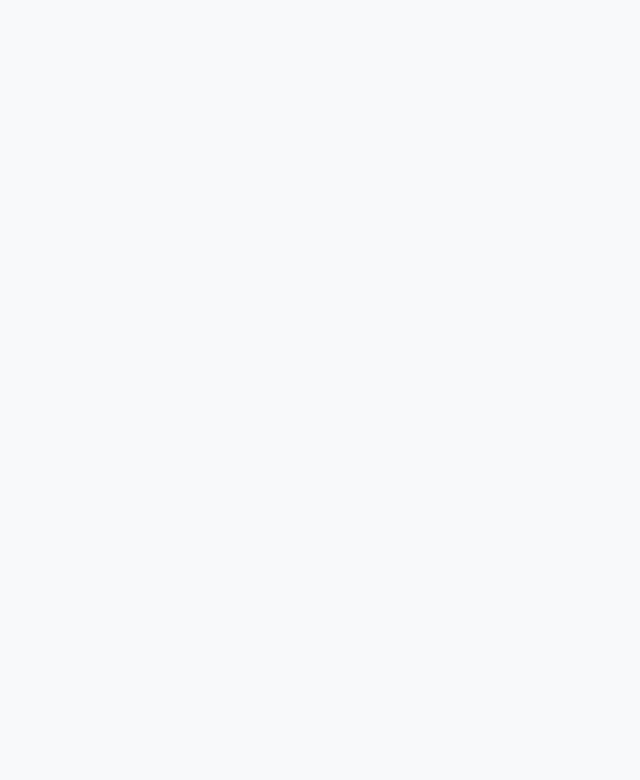
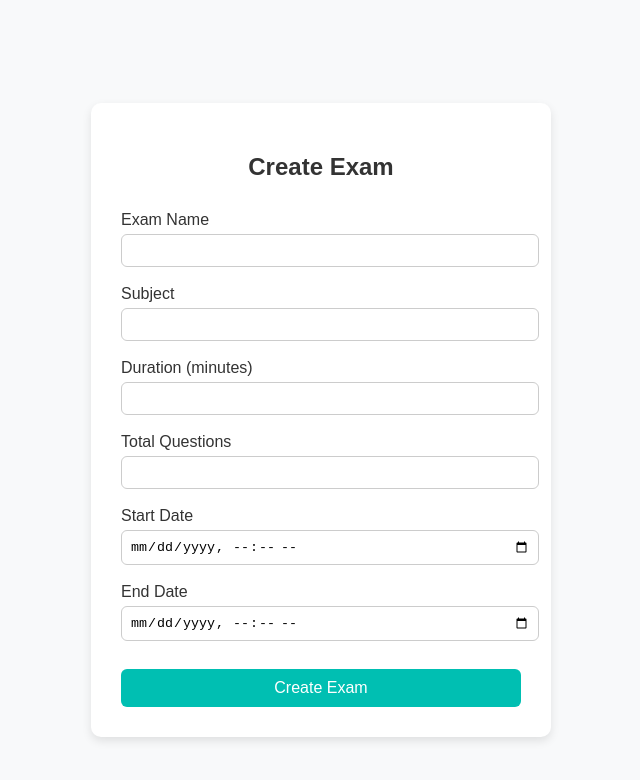
Before and after one commit to SIT2711/online-exam-system, a React (Create React App) app: page /exam in a window 1280 px wide. Before the commit this address had no page. Shown: the top 780 px of the page, without its empty margins (319-959 px from the left). Built offline with nearby package versions, Linux system fonts and the light colour scheme.

Commit message:
Updated App.js

```diff
--- a/src/App.js
+++ b/src/App.js
@@ -1,6 +1,8 @@
 import React from "react";
 import { BrowserRouter as Router, Routes, Route } from "react-router-dom";
 import LoginForm from "./pages/LoginForm";
+import Exam from "./pages/Exam";
+import AddQuestion from "./pages/AddQuestion";
 
 function App() {
   return (
@@ -9,6 +11,8 @@ function App() {
         <Routes>
           {/* Render the actual LoginForm component here */}
           <Route path="/login" element={<LoginForm />} />
+          <Route path="/Exam" element={<Exam />} />
+          <Route path="/AddQuestion" element={<AddQuestion />} />
 
           {/* Optional: Add a default route */}
           <Route path="/" element={<h1>Welcome to Online Exam System</h1>} />
--- a/src/pages/LoginForm.jsx
+++ b/src/pages/LoginForm.jsx
@@ -1,6 +1,6 @@
 import React, { useState } from "react";
 import { Link } from "react-router-dom";
-import "../styles/loginForm.css";
+import '../styles/LoginForm.css';
 
 function Login() {
   const [email, setEmail] = useState("");
```
